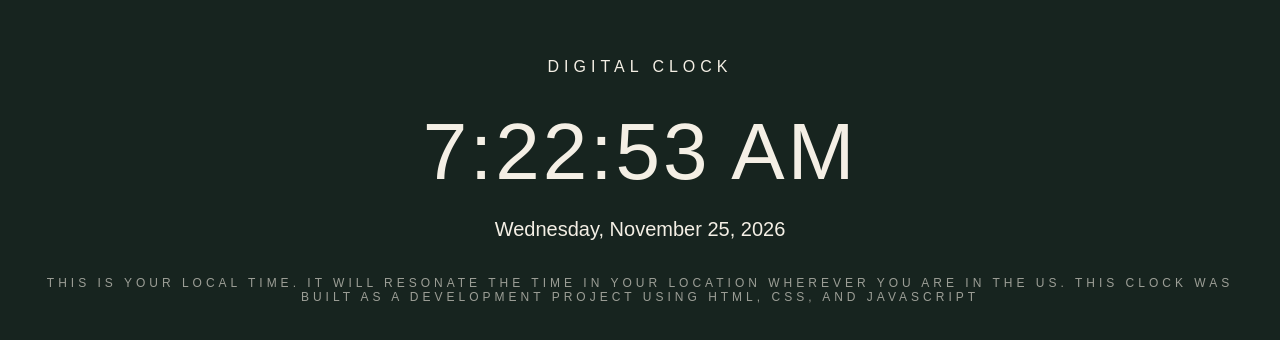
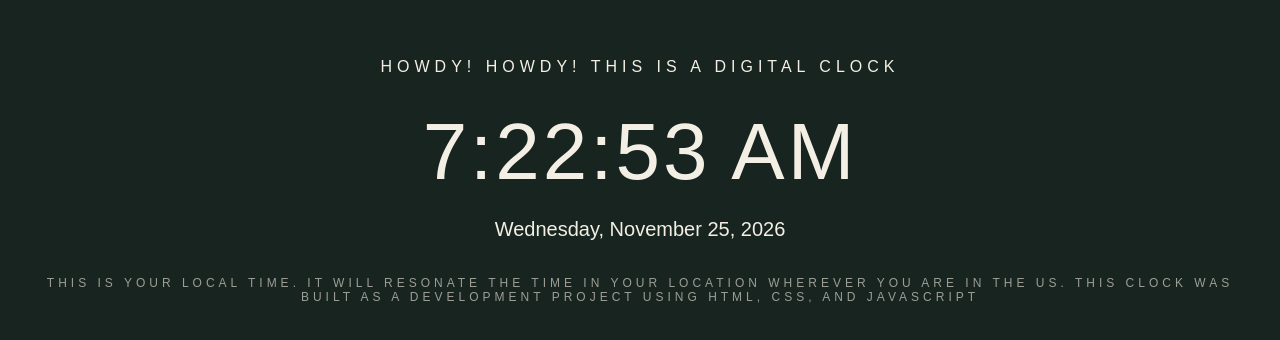
Before and after one commit to daa052185/digital-clock, a plain HTML site: page index.html in a window 1280 px wide. Shown: the part 218-558 px from the top of the page. Drawn offline with Linux system fonts and the light colour scheme.

Commit message:
Update heading text for digital clock

```diff
--- a/index.html
+++ b/index.html
@@ -13,7 +13,7 @@
 
   <main class="clock-container">
 
-    <h1>Digital Clock</h1>
+    <h1>Howdy! Howdy! This is a Digital Clock</h1>
 
     <div id="time">00:00:00</div>
 
```
